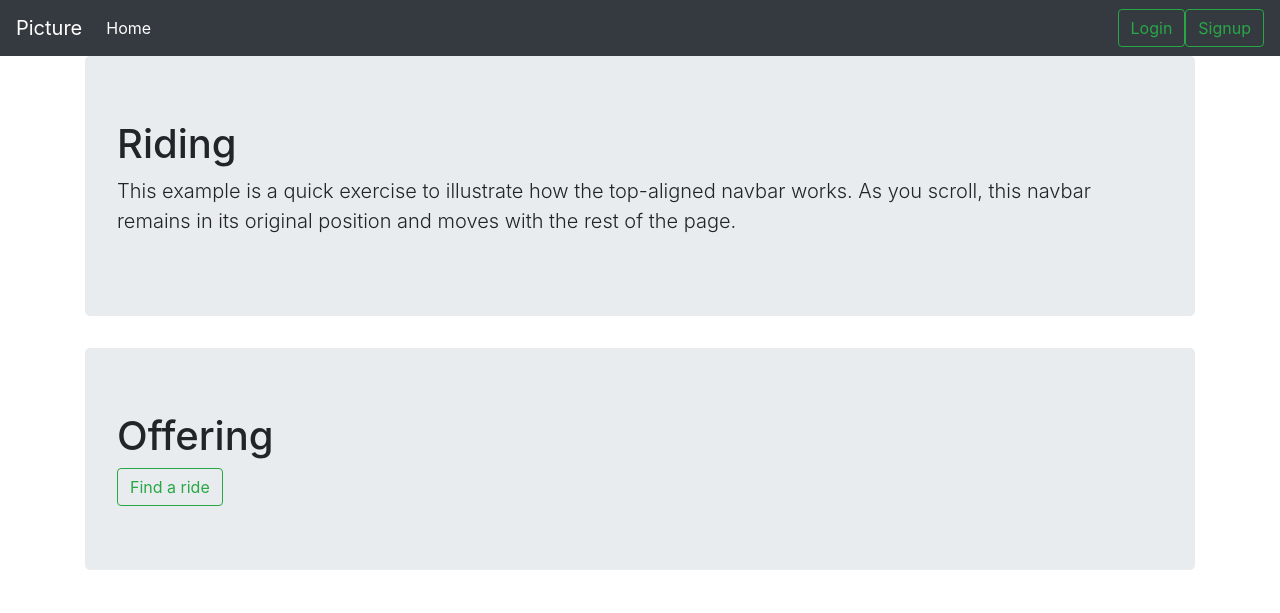
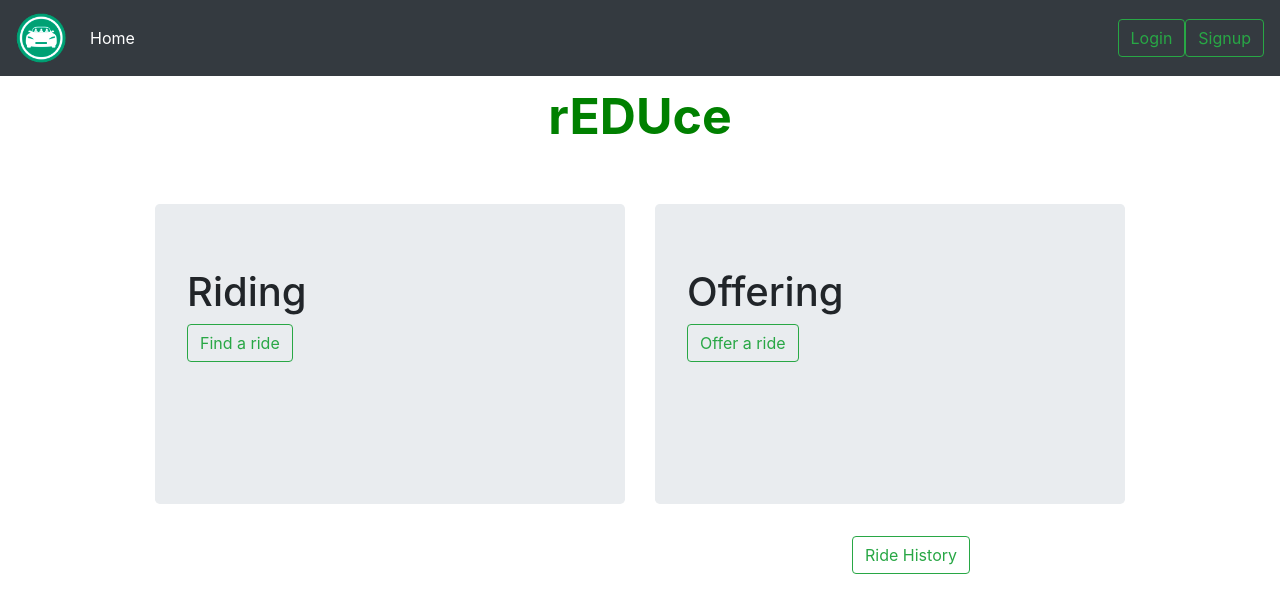
Before and after one commit to Achau9/rEDUceRideshare, a PHP site: page / in a window 1280 px wide. Shown: the top 613 px of the page. Run offline with PHP 8.4, Linux system fonts and the light colour scheme; some libraries are stand-ins or nearby versions.

Commit message:
Modified style sheet and index page

```diff
--- a/index.html
+++ b/index.html
@@ -8,11 +8,16 @@
     <!-- Bootstrap CSS -->
     <link rel="stylesheet" href="https://maxcdn.bootstrapcdn.com/bootstrap/4.0.0/css/bootstrap.min.css" integrity="sha384-Gn5384xqQ1aoWXA+058RXPxPg6fy4IWvTNh0E263XmFcJlSAwiGgFAW/dAiS6JXm" crossorigin="anonymous">
 
-    <title>Hello, world!</title>
+    <link href="resources/style.css" rel="stylesheet" type="text/css">
+
+
   </head>
   <body>
-     <nav class="navbar navbar-expand-md navbar-dark bg-dark fixed-top">
-      <a class="navbar-brand" href="#">Picture</a>
+     <nav class="navbar navbar-expand navbar-dark bg-dark">
+      <a class="navbar-brand" href="#">
+        <img src = "resources/images/logo.png" id = "logo">
+      </a>
+
       <button class="navbar-toggler" type="button" data-toggle="collapse" data-target="#navbarsExampleDefault" aria-controls="navbarsExampleDefault" aria-expanded="false" aria-label="Toggle navigation">
         <span class="navbar-toggler-icon"></span>
       </button>
@@ -25,27 +30,29 @@
 
         </ul>
 
-        <button class="btn btn-outline-success my-2 my-sm-0" type="submit">Login</button>
-        <button class="btn btn-outline-success my-2 my-sm-0" type="submit">Signup</button>
+        <button class="btn btn-outline-success" type="submit">Login</button>
+        <button class="btn btn-outline-success" type="submit">Signup</button>
       </div>
     </nav>
-    <h1>Hello, world!</h1>
 
+   <h1 id="title"><strong>rEDUce</strong></h1>
     <main role="riding" class="container">
       <div class="jumbotron">
         <h1>Riding</h1>
-        <p class="lead">This example is a quick exercise to illustrate how the top-aligned navbar works. As you scroll, this navbar remains in its original position and moves with the rest of the page.</p>
+        <button class="btn btn-outline-success my-2 my-sm-0" type="submit">Find a ride</button>
 
       </div>
     </main>
     <main role="offering" class="container">
       <div class="jumbotron">
         <h1>Offering</h1>
-        <button class="btn btn-outline-success my-2 my-sm-0" type="submit">Find a ride</button>
+        <button class="btn btn-outline-success my-2 my-sm-0" type="submit">Offer a ride</button>
 
       </div>
     </main>
-
+    <div id = "create">
+      <button class="btn btn-outline-success my-2 my-sm-0" type="submit">Ride History</button>
+    </div>
     <!-- Optional JavaScript -->
     <!-- jQuery first, then Popper.js, then Bootstrap JS -->
     <script src="https://code.jquery.com/jquery-3.2.1.slim.min.js" integrity="sha384-KJ3o2DKtIkvYIK3UENzmM7KCkRr/rE9/Qpg6aAZGJwFDMVNA/GpGFF93hXpG5KkN" crossorigin="anonymous"></script>
--- a/resources/style.css
+++ b/resources/style.css
@@ -85,3 +85,7 @@
 	float:right;
 	margin-right: 310px;
 }
+.center_div{
+	margin: 0 auto;
+	width:60%;
+}
```
